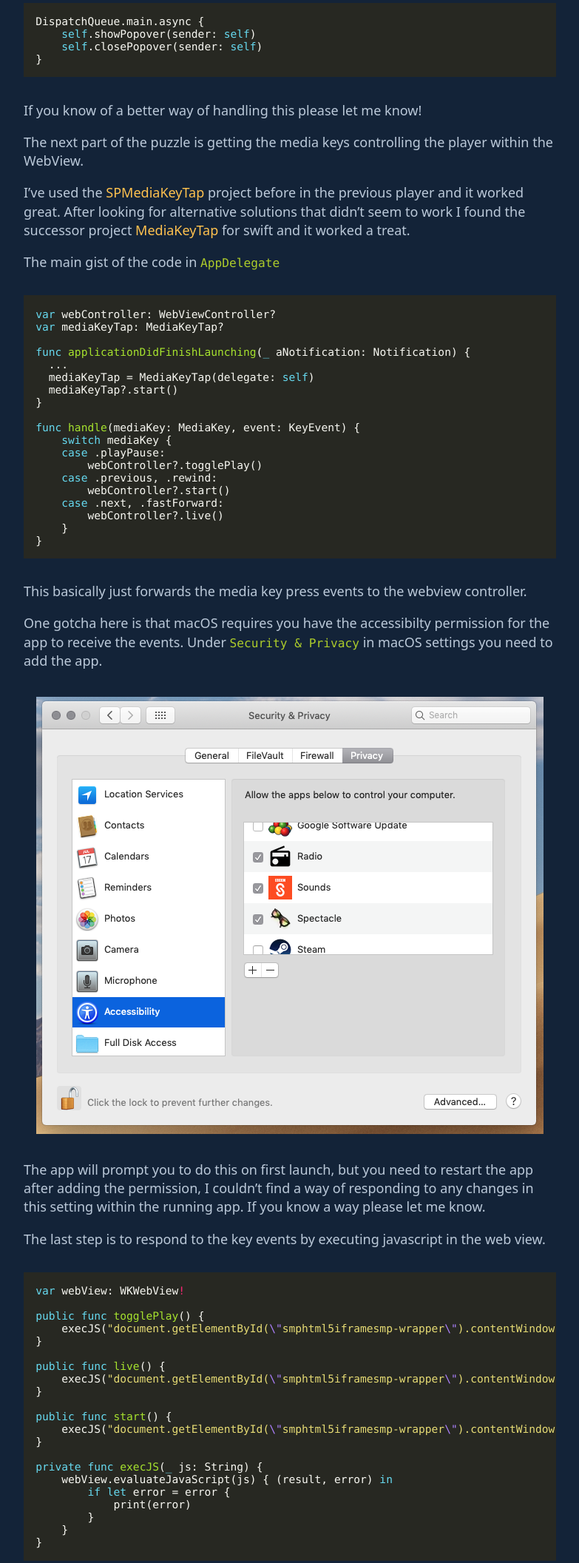
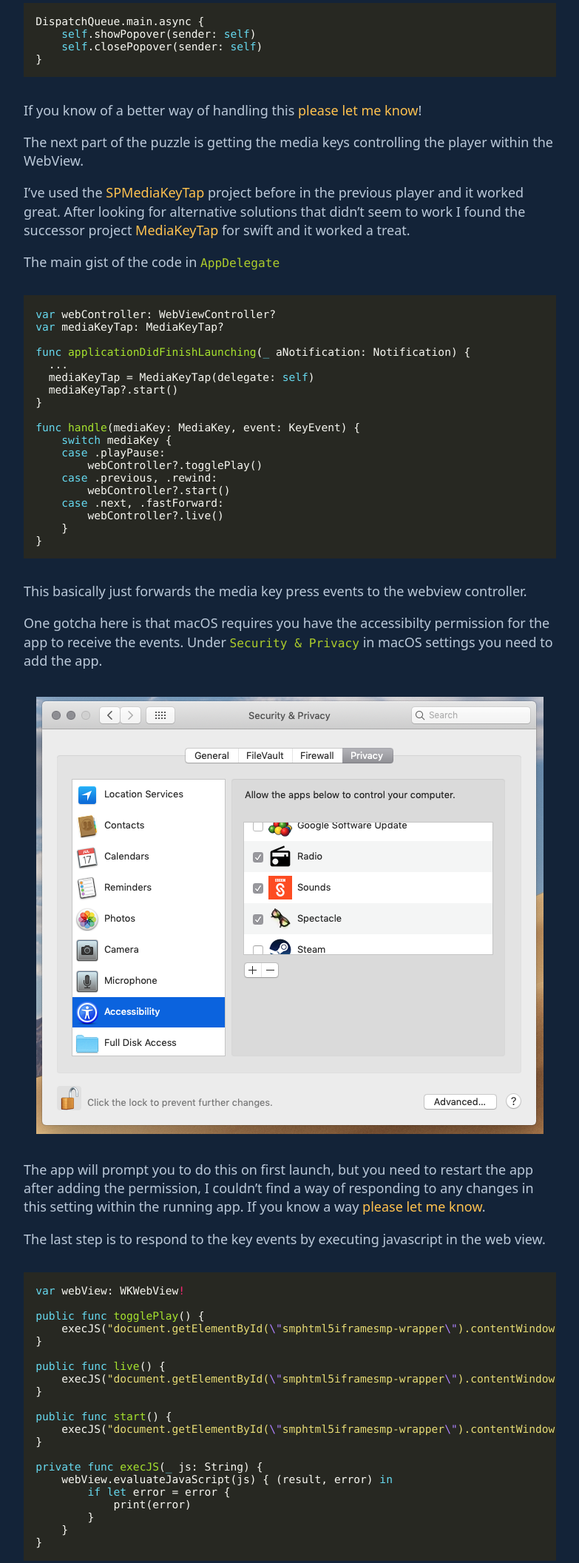
Before and after one commit to moomerman/richt.co.uk, a plain HTML site: page articles/building-bbc-sounds-app-for-macos/index.html in a window 1280 px wide. Shown: the part 4960-7073 px from the top of the page at 74% size, without its empty margins (248-1031 px from the left). Drawn offline with Linux system fonts and the light colour scheme.

Commit message:
Published

```diff
--- a/articles/building-bbc-sounds-app-for-macos/index.html
+++ b/articles/building-bbc-sounds-app-for-macos/index.html
@@ -319,7 +319,7 @@ open/close on launch that worked around it in <code>AppDelegate</code>.</p>
     <span style="color:#66d9ef">self</span>.showPopover(sender: <span style="color:#66d9ef">self</span>)
     <span style="color:#66d9ef">self</span>.closePopover(sender: <span style="color:#66d9ef">self</span>)
 }</code></pre></div>
-<p>If you know of a better way of handling this please let me know!</p>
+<p>If you know of a better way of handling this <a href="https://twitter.com/moomerman/status/1080842844527579137">please let me know</a>!</p>
 
 <p>The next part of the puzzle is getting the media keys controlling the player
 within the WebView.</p>
@@ -357,8 +357,7 @@ for the app to receive the events. Under <code>Security &amp; Privacy</code> in
 
 <p>The app will prompt you to do this on first launch, but you need to restart the
 app after adding the permission, I couldn&rsquo;t find a way of responding to any
-changes in this setting within the running app. If you know a way please let
-me know.</p>
+changes in this setting within the running app. If you know a way <a href="https://twitter.com/moomerman/status/1080842844527579137">please let me know</a>.</p>
 
 <p>The last step is to respond to the key events by executing javascript in the
 web view.</p>
@@ -388,6 +387,8 @@ I can get back to work :)  I really like having the playlist available in the
 app too, you can just scroll down to see what is playing and explore further.</p>
 
 <p><img src="tracks.png" alt="Sounds App" /></p>
+
+<p>If you have any feedback please add it to <a href="https://twitter.com/moomerman/status/1080842844527579137">this thread on Twitter</a>.</p>
 </article>
 
 
```
